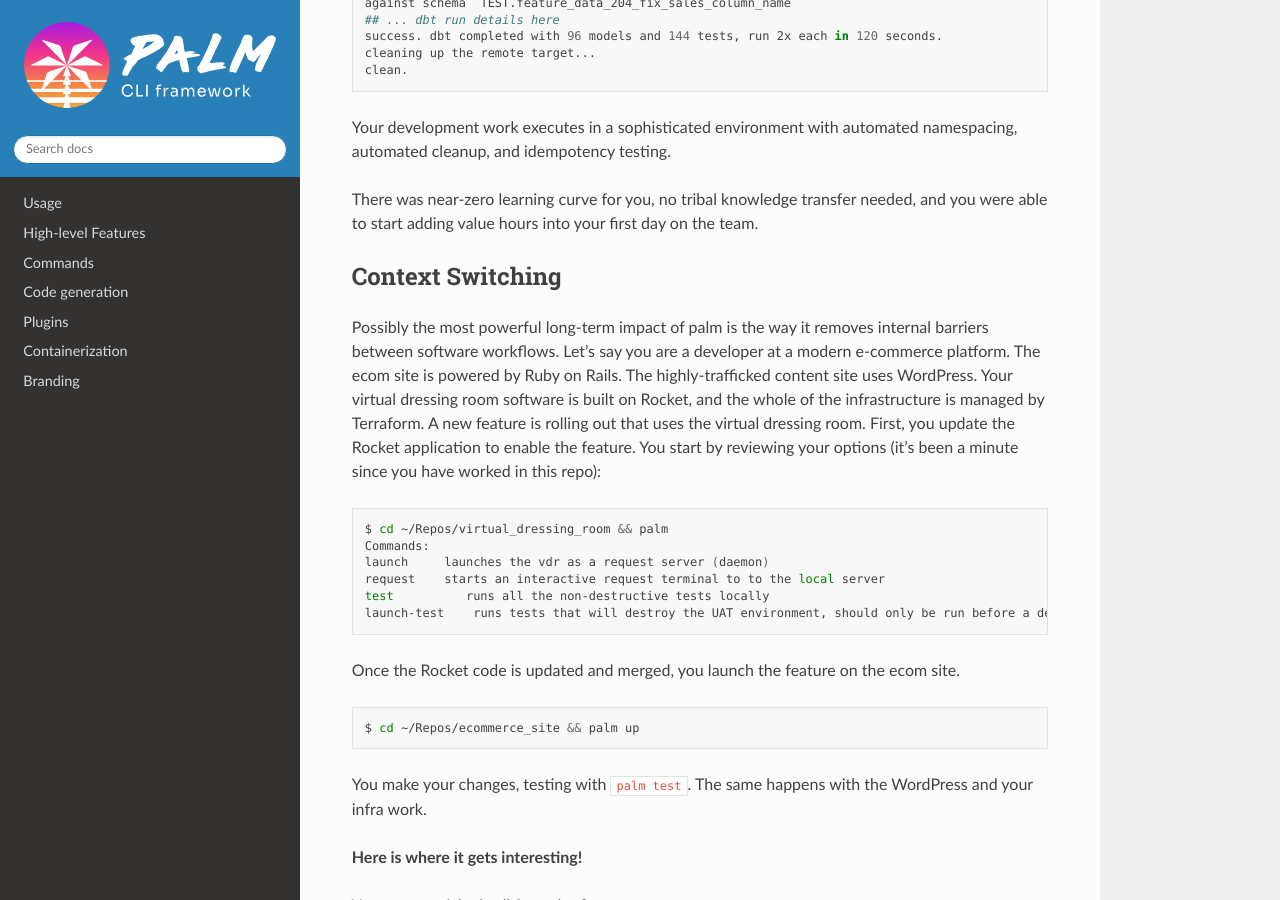
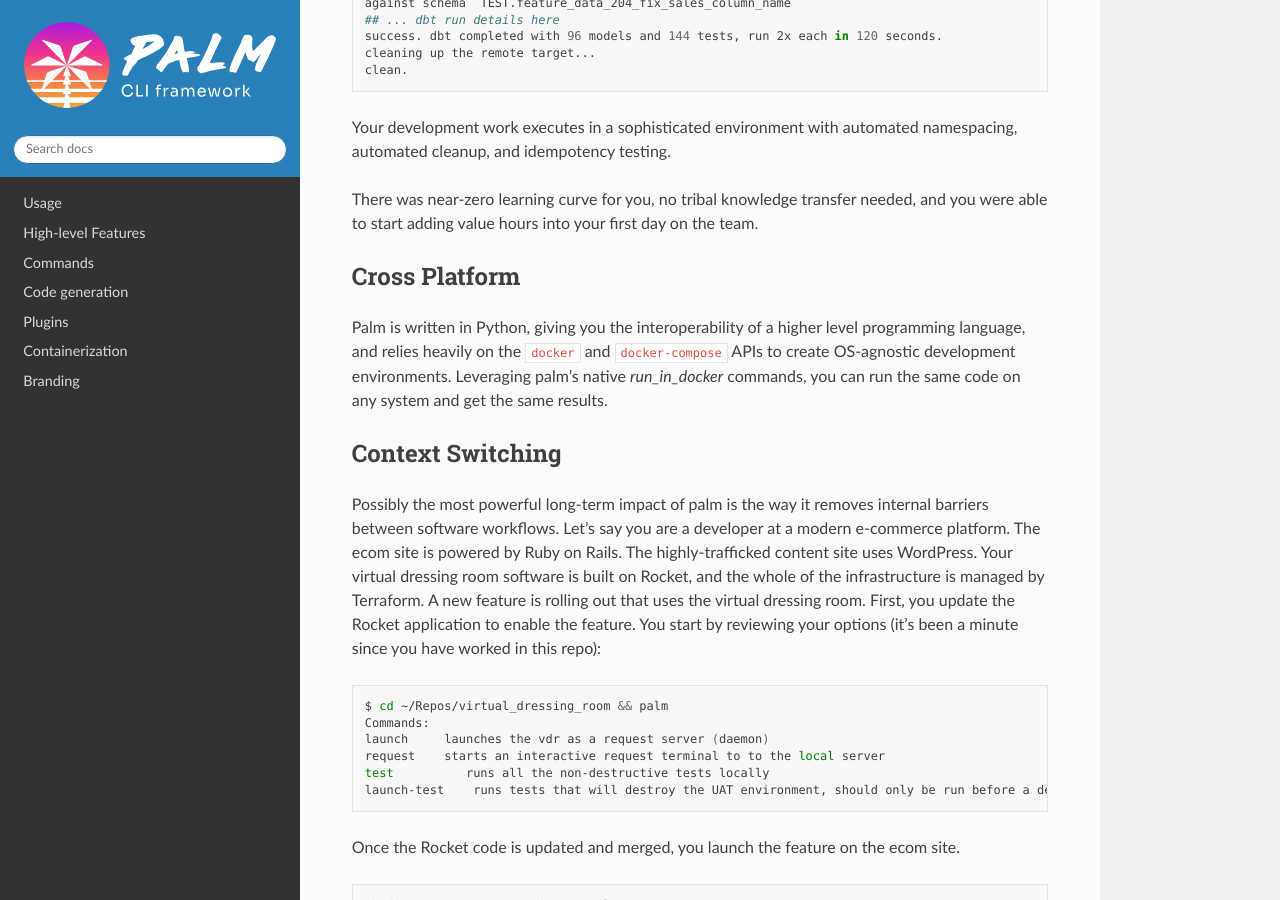
Before and after one commit to palmetto/palm-cli, a Sphinx documentation site: the page built from docs/source/introduction/examples.rst, in a window 1280 px wide and 900 px high, scrolled down 912 px. Built offline with Sphinx 7.4.7 and the Read the Docs theme 2.0.0, drawn with Linux system fonts in a browser that asks for light colours.

Commit message:
OS agnostic

```diff
--- a/docs/source/introduction/examples.rst
+++ b/docs/source/introduction/examples.rst
@@ -50,6 +50,15 @@
 automated cleanup, and idempotency testing.
 
 There was near-zero learning curve for you, no tribal knowledge transfer needed, and you were able to start adding value hours into your first day on the team.
+
+
+Cross Platform
+==============
+Palm is written in Python, giving you the interoperability of a higher level programming language,
+and relies heavily on the ``docker`` and ``docker-compose`` APIs to create OS-agnostic
+development environments. Leveraging palm's native `run_in_docker` commands, you can run the same code
+on any system and get the same results.
+
 
 Context Switching
 =================
```
